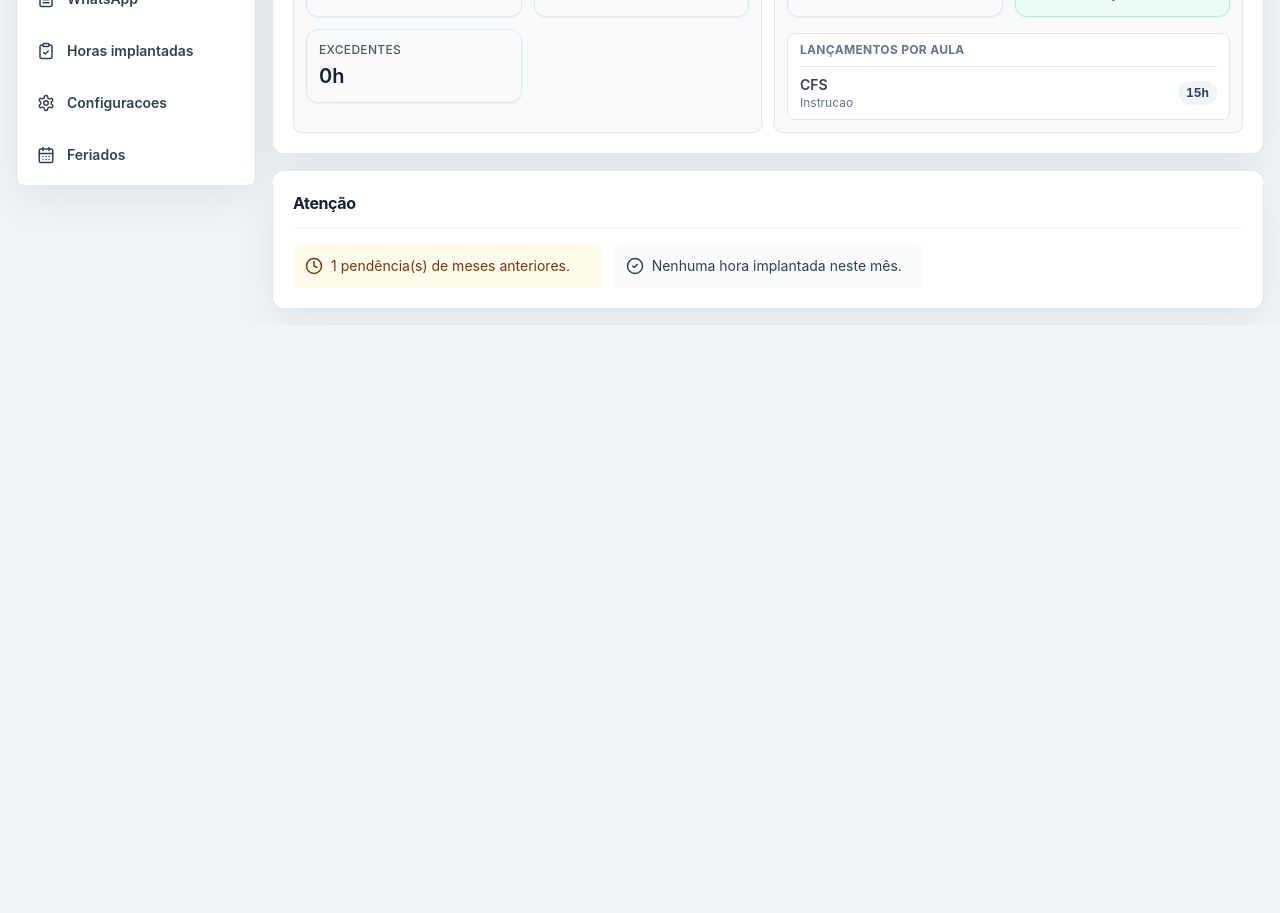
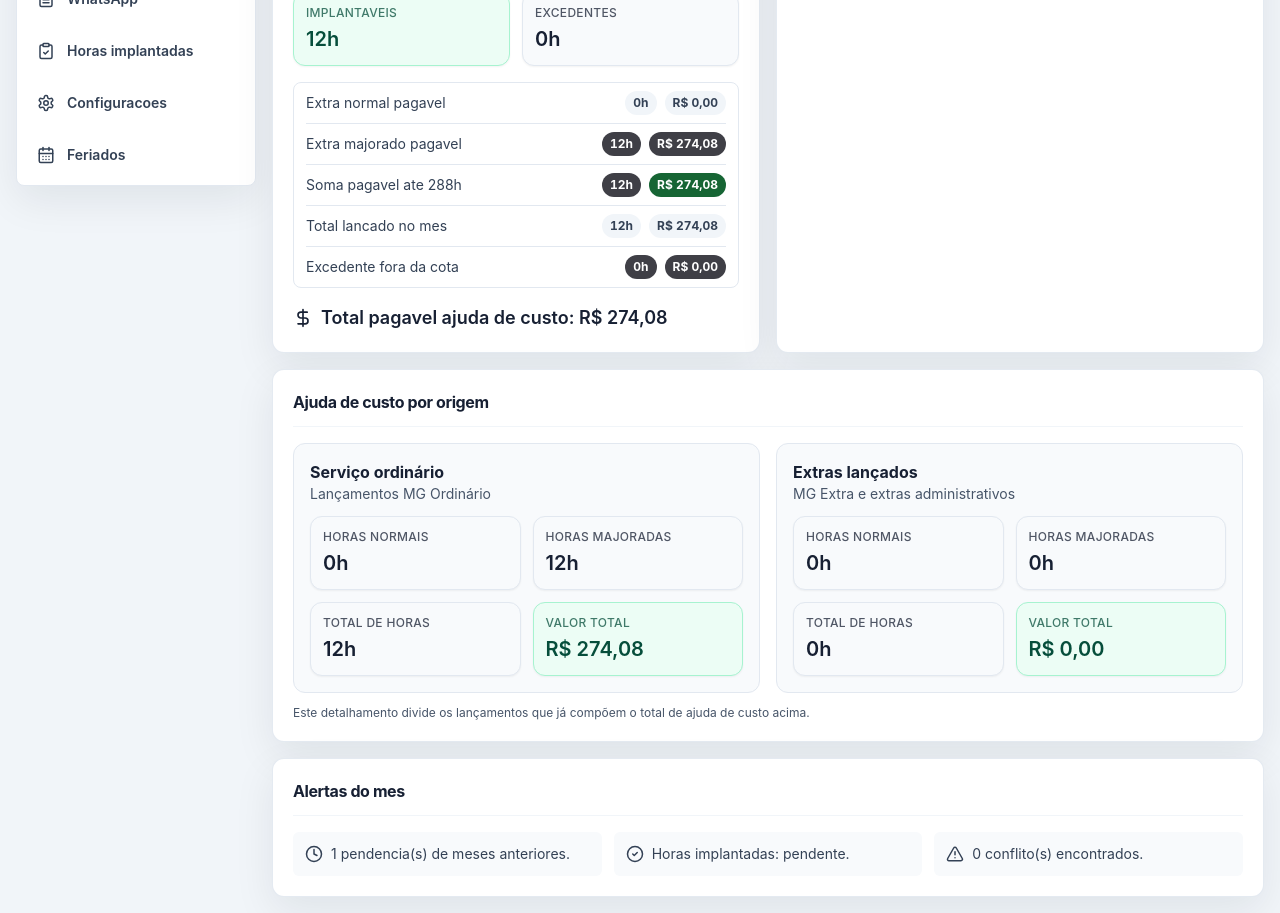
Before and after one commit to MG19-Coder/extra-calculator-cbmpb, a React (Vite) app: page / in a window 1280 px wide. Shown: the part 680-1593 px from the top of the page. Before the commit the page ends 1005 px from the top, so only its background shows below. Built offline with nearby package versions, Linux system fonts and the light colour scheme.

Commit message:
Separa totais do ordinario e dos extras no dashboard

```diff
--- a/src/pages/Dashboard.tsx
+++ b/src/pages/Dashboard.tsx
@@ -1,13 +1,49 @@
-import { AlertTriangle, CheckCircle2, Clock } from "lucide-react";
+import { AlertTriangle, CheckCircle2, Clock, DollarSign } from "lucide-react";
 import type { AppState, MonthlyTotals } from "../types";
-import { formatCurrency, formatDate, getCompetencia } from "../utils/dateUtils";
+import { formatCurrency } from "../utils/dateUtils";
 import { Section, Stat } from "../components/ui";
-import { getHoraAulaSubtipo } from "../utils/launchCompatibility";
+import { getCompetencia } from "../utils/dateUtils";
+
+type OriginTotals = { normal: number; major: number; value: number };
+
+function sumOrigin(items: AppState["lancamentos"]): OriginTotals {
+  return items.reduce((sum, item) => ({
+    normal: sum.normal + item.horasNormais,
+    major: sum.major + item.horasMajoradas,
+    value: sum.value + item.horasNormais * (item.valorHoraNormalUsado ?? item.valorHoraNormal)
+      + item.horasMajoradas * (item.valorHoraMajoradaUsado ?? item.valorHoraMajorada),
+  }), { normal: 0, major: 0, value: 0 });
+}
+
+function ValueLine({ label, hours, value, tone }: { label: string; hours: number; value: number; tone: "normal" | "majorado" | "total" }) {
+  const toneClass = {
+    normal: "bg-slate-100 text-slate-700",
+    majorado: "bg-zinc-700 text-white",
+    total: "bg-moss text-white",
+  };
+
+  return (
+    <div className="flex items-center justify-between gap-3 border-t border-slate-200 py-2 first:border-t-0">
+      <span className="text-sm text-slate-700">{label}</span>
+      <div className="flex shrink-0 items-center gap-2">
+        <span className={`rounded-full px-2 py-1 text-xs font-bold tabular-nums ${toneClass[tone === "total" ? "majorado" : tone]}`}>{hours}h</span>
+        <span className={`rounded-full px-2 py-1 text-xs font-bold tabular-nums ${toneClass[tone]}`}>{formatCurrency(value)}</span>
+      </div>
+    </div>
+  );
+}
 
 export function Dashboard({ state, totals }: { state: AppState; totals: MonthlyTotals }) {
-  const aulasDoMes = state.lancamentos
-    .filter((item) => item.tipo === "HORA_AULA" && item.status !== "CANCELADO" && item.pessoaId === state.activePessoaId && getCompetencia(item.dataHoraInicio) === state.selectedMonth)
-    .sort((a, b) => a.dataHoraInicio.localeCompare(b.dataHoraInicio));
+  const ajudaCustoItems = state.lancamentos.filter((item) => {
+    if (item.status === "CANCELADO" || (state.activePessoaId && item.pessoaId !== state.activePessoaId)) return false;
+    if (!(["MG_ORDINARIO", "MG_EXTRA", "EXTRA_ADMINISTRATIVO", "EXTRA_B5"] as string[]).includes(item.tipo)) return false;
+    const competenciaPagavel = item.tipo === "MG_ORDINARIO"
+      ? getCompetencia(item.dataHoraInicio)
+      : getCompetencia(`${item.dataReferenciaServico}T00:00`);
+    return competenciaPagavel === state.selectedMonth;
+  });
+  const ordinario = sumOrigin(ajudaCustoItems.filter((item) => item.tipo === "MG_ORDINARIO"));
+  const extras = sumOrigin(ajudaCustoItems.filter((item) => item.tipo !== "MG_ORDINARIO"));
 
   return (
     <div className="grid gap-4">
@@ -18,63 +54,74 @@ export function Dashboard({ state, totals }: { state: AppState; totals: MonthlyT
         <Stat label="Diferenca" value={formatCurrency(totals.diferenca.total)} tone={totals.diferenca.total === 0 ? "neutral" : "warn"} />
       </div>
 
-      <Section title="Detalhes do mês">
-        <div className="grid gap-3 xl:grid-cols-2">
-        <details className="group rounded-lg border border-slate-200 bg-slate-50 p-3" open>
-          <summary className="cursor-pointer list-none font-semibold text-ink marker:hidden">
-            <span className="flex items-center justify-between gap-3">Ajuda de custo <span className="text-sm font-normal text-slate-500">{totals.ajudaCusto.horasTotal}h · {formatCurrency(totals.ajudaCusto.valorImplantavel)}</span></span>
-          </summary>
+      <div className="grid gap-4 xl:grid-cols-2">
+        <Section title="Ajuda de custo">
           <div className="grid gap-3 sm:grid-cols-2">
             <Stat label="Cota mensal" value={`${state.valores.limiteMensalAjudaCusto}h`} />
             <Stat label="Horas lancadas" value={`${totals.ajudaCusto.horasTotal}h`} />
             <Stat label="Horas normais" value={`${totals.ajudaCusto.horasNormais}h`} />
             <Stat label="Horas majoradas" value={`${totals.ajudaCusto.horasMajoradas}h`} />
+            <Stat label="Implantaveis" value={`${totals.ajudaCusto.horasImplantaveis}h`} tone="good" />
             <Stat label="Excedentes" value={`${totals.ajudaCusto.horasExcedentes}h`} tone={totals.ajudaCusto.horasExcedentes ? "warn" : "neutral"} />
           </div>
-        </details>
+          <div className="mt-4 rounded-lg border border-slate-200 bg-white px-3">
+            <ValueLine label="Extra normal pagavel" hours={totals.ajudaCusto.horasNormaisImplantaveis} value={totals.ajudaCusto.valorNormalImplantavel} tone="normal" />
+            <ValueLine label="Extra majorado pagavel" hours={totals.ajudaCusto.horasMajoradasImplantaveis} value={totals.ajudaCusto.valorMajoradoImplantavel} tone="majorado" />
+            <ValueLine label="Soma pagavel ate 288h" hours={totals.ajudaCusto.horasImplantaveis} value={totals.ajudaCusto.valorImplantavel} tone="total" />
+            <ValueLine label="Total lancado no mes" hours={totals.ajudaCusto.horasTotal} value={totals.ajudaCusto.valorTotal} tone="normal" />
+            <ValueLine label="Excedente fora da cota" hours={totals.ajudaCusto.horasExcedentes} value={totals.ajudaCusto.valorExcedente} tone="majorado" />
+          </div>
+          <p className="mt-4 flex items-center gap-2 text-lg font-semibold text-ink"><DollarSign size={20} /> Total pagavel ajuda de custo: {formatCurrency(totals.ajudaCusto.valorImplantavel)}</p>
+        </Section>
 
-        <details className="group rounded-lg border border-slate-200 bg-slate-50 p-3" open>
-          <summary className="cursor-pointer list-none font-semibold text-ink marker:hidden">
-            <span className="flex items-center justify-between gap-3">Hora-aula <span className="text-sm font-normal text-slate-500">{totals.horaAula.horasTotal}h · {formatCurrency(totals.horaAula.valorTotal)}</span></span>
-          </summary>
+        <Section title="Hora-aula">
           <div className="grid gap-3 sm:grid-cols-2">
-            <Stat label="Limite mensal" value={`${state.valores.limiteMensalHoraAula}h`} />
+            <Stat label="Teto mensal" value={`${state.valores.limiteMensalHoraAula}h`} />
             <Stat label="Horas lancadas" value={`${totals.horaAula.horasTotal}h`} tone={totals.horaAula.excedeuTeto ? "danger" : "neutral"} />
             <Stat label="Horas restantes" value={`${totals.horaAula.horasRestantes}h`} />
             <Stat label="Valor previsto" value={formatCurrency(totals.horaAula.valorTotal)} tone="good" />
-          </div>
-          <div className="mt-4 rounded-lg border border-slate-200 bg-white px-3">
-            <p className="border-b border-slate-200 py-2 text-xs font-bold uppercase tracking-wide text-slate-500">Lançamentos por aula</p>
-            {aulasDoMes.length === 0 ? (
-              <p className="py-3 text-sm text-slate-500">Nenhuma hora-aula lançada neste mês.</p>
-            ) : aulasDoMes.map((aula) => (
-              <div key={aula.id} className="flex items-center justify-between gap-3 border-b border-slate-100 py-2 last:border-b-0">
-                <div className="min-w-0">
-                  <p className="text-sm font-semibold text-slate-700">{getHoraAulaSubtipo(aula)}</p>
-                  <p className="truncate text-xs text-slate-500">{aula.disciplina || aula.observacoes}</p>
-                </div>
-                <span className="shrink-0 rounded-full bg-slate-100 px-2 py-1 text-xs font-bold tabular-nums text-slate-700">{aula.horasAula}h</span>
-              </div>
-            ))}
           </div>
           {totals.horaAula.excedeuTeto && (
             <p className="mt-4 flex items-center gap-2 rounded-md bg-red-50 p-3 text-sm font-medium text-red-800">
               <AlertTriangle size={18} /> Limite mensal de 40h de hora-aula ultrapassado.
             </p>
           )}
-        </details>
+        </Section>
+      </div>
+
+      <Section title="Ajuda de custo por origem">
+        <div className="grid gap-4 md:grid-cols-2">
+          {[
+            { title: "Serviço ordinário", detail: "Lançamentos MG Ordinário", value: ordinario },
+            { title: "Extras lançados", detail: "MG Extra e extras administrativos", value: extras },
+          ].map((group) => {
+            const totalHours = group.value.normal + group.value.major;
+            return (
+              <article key={group.title} className="rounded-xl border border-slate-200 bg-slate-50 p-4">
+                <div className="mb-3">
+                  <h3 className="font-bold text-ink">{group.title}</h3>
+                  <p className="text-sm text-slate-600">{group.detail}</p>
+                </div>
+                <div className="grid gap-3 sm:grid-cols-2">
+                  <Stat label="Horas normais" value={`${group.value.normal}h`} />
+                  <Stat label="Horas majoradas" value={`${group.value.major}h`} />
+                  <Stat label="Total de horas" value={`${totalHours}h`} />
+                  <Stat label="Valor total" value={formatCurrency(group.value.value)} tone="good" />
+                </div>
+              </article>
+            );
+          })}
+        </div>
+        <p className="mt-3 text-xs text-slate-600">Este detalhamento divide os lançamentos que já compõem o total de ajuda de custo acima.</p>
+      </Section>
+
+      <Section title="Alertas do mes">
+        <div className="grid gap-3 lg:grid-cols-3">
+          <p className="flex items-center gap-2 rounded-md bg-slate-50 p-3 text-sm text-slate-700"><Clock size={18} /> {totals.pendencias.length} pendencia(s) de meses anteriores.</p>
+          <p className="flex items-center gap-2 rounded-md bg-slate-50 p-3 text-sm text-slate-700"><CheckCircle2 size={18} /> Horas implantadas: {totals.implantadoHoras.total ? `${totals.implantadoHoras.total}h registradas` : "pendente"}.</p>
+          <p className="flex items-center gap-2 rounded-md bg-slate-50 p-3 text-sm text-slate-700"><AlertTriangle size={18} /> {totals.conflitos.length} conflito(s) encontrados.</p>
         </div>
       </Section>
-
-      {(totals.pendencias.length > 0 || totals.conflitos.length > 0 || totals.implantadoHoras.total === 0) && (
-        <Section title="Atenção">
-          <div className="grid gap-3 lg:grid-cols-3">
-            {totals.pendencias.length > 0 && <p className="flex items-center gap-2 rounded-md bg-amber-50 p-3 text-sm text-amber-900"><Clock size={18} /> {totals.pendencias.length} pendência(s) de meses anteriores.</p>}
-            {totals.implantadoHoras.total === 0 && <p className="flex items-center gap-2 rounded-md bg-slate-50 p-3 text-sm text-slate-700"><CheckCircle2 size={18} /> Nenhuma hora implantada neste mês.</p>}
-            {totals.conflitos.length > 0 && <p className="flex items-center gap-2 rounded-md bg-red-50 p-3 text-sm text-red-800"><AlertTriangle size={18} /> {totals.conflitos.length} conflito(s) encontrados.</p>}
-          </div>
-        </Section>
-      )}
     </div>
   );
 }
```
